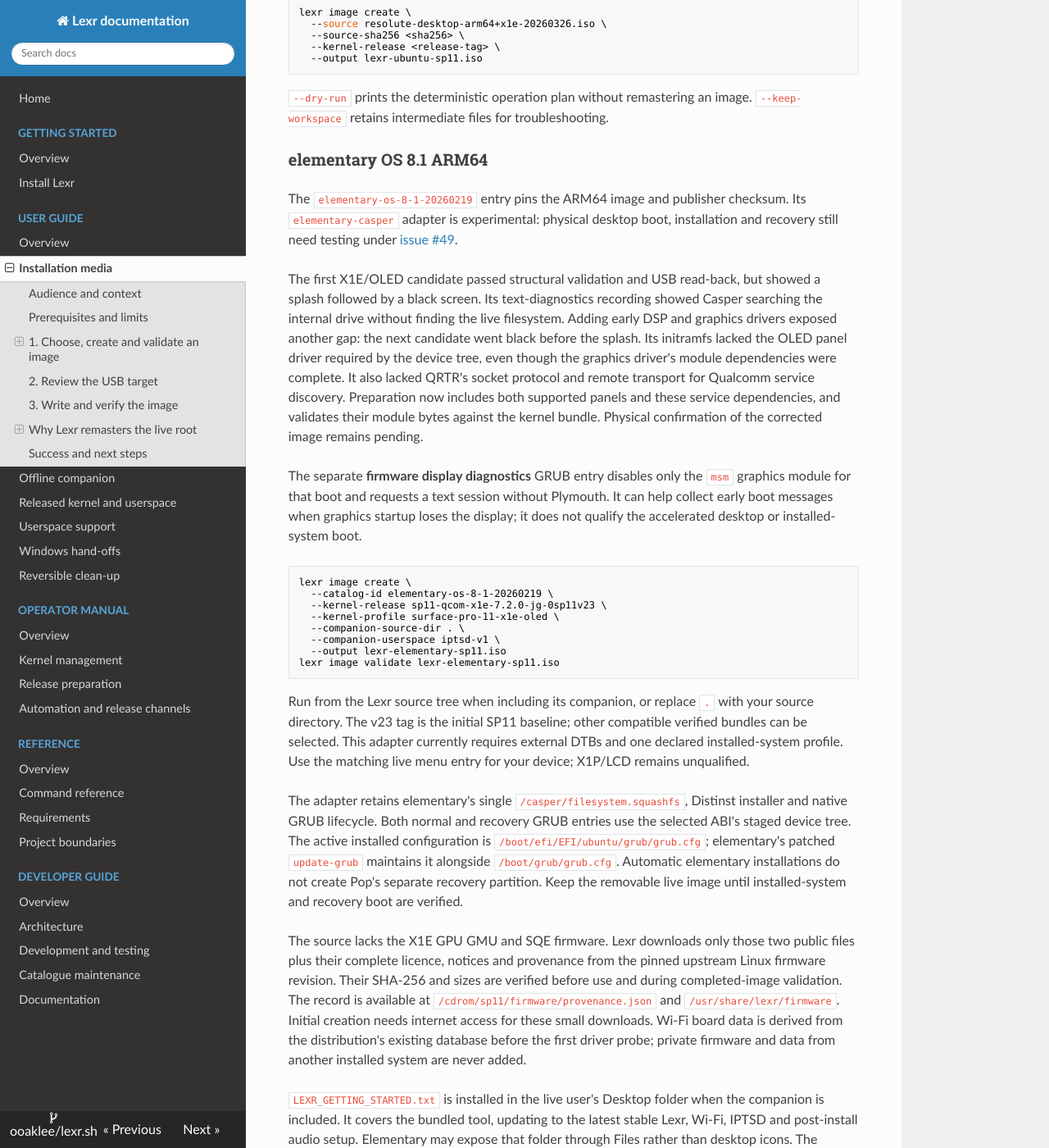
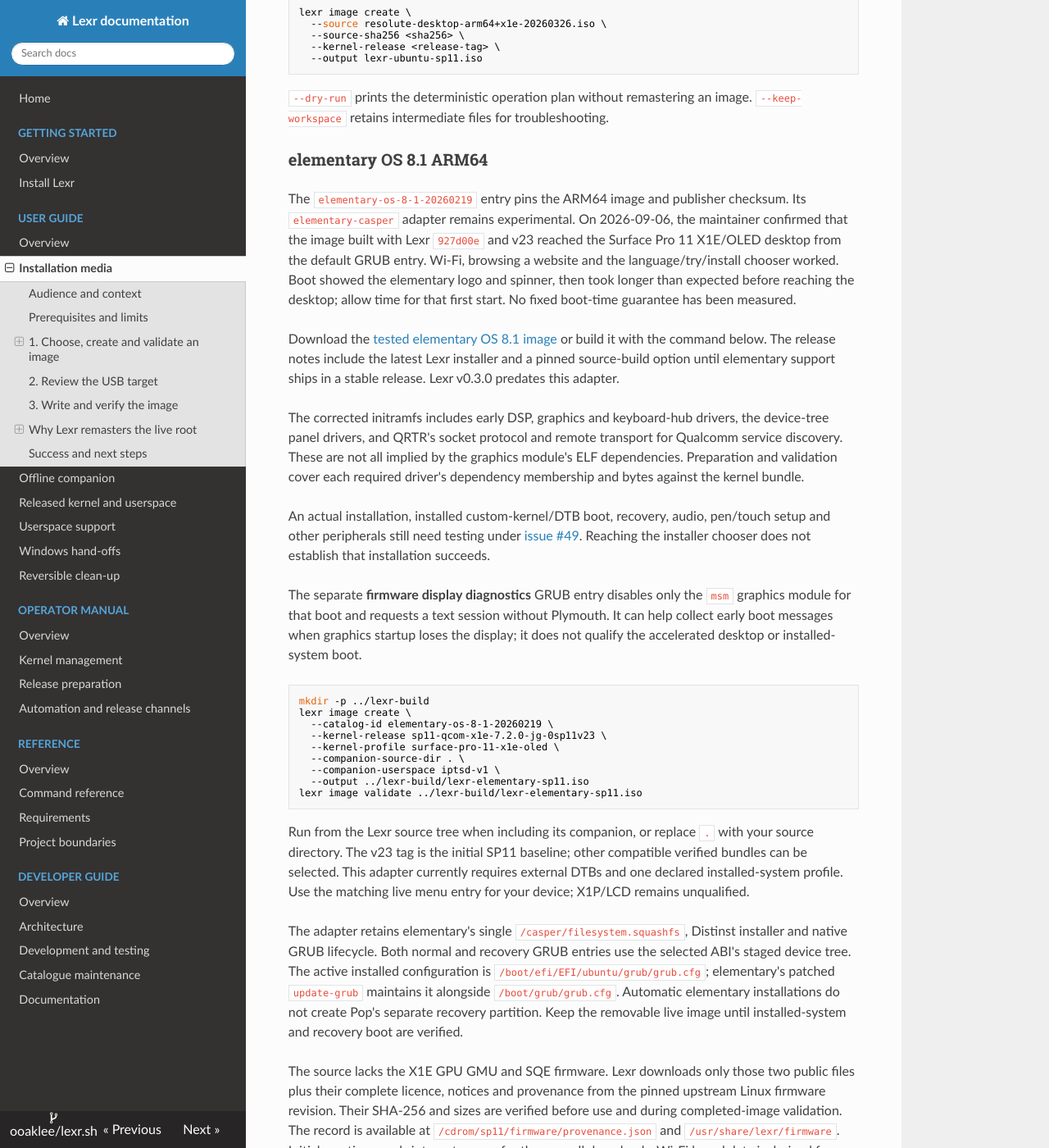
Before and after one commit to ooaklee/lexr.sh, an MkDocs documentation site: the page built from docs/user-guide/installation-media.md, in a window 1280 px wide and 1400 px high, scrolled down 2243 px. Shown: the whole window at 82% size. Built offline with MkDocs 1.6.1, drawn with Linux system fonts in a browser that asks for light colours; nearby versions of some CDN libraries; some of the changed text lies outside the part shown.

Commit message:
docs(image): record tested elementary live boot and download path

````diff
--- a/docs/user-guide/installation-media.md
+++ b/docs/user-guide/installation-media.md
@@ -95,20 +95,28 @@ lexr image create \
 ### elementary OS 8.1 ARM64
 
 The `elementary-os-8-1-20260219` entry pins the ARM64 image and publisher checksum.
-Its `elementary-casper` adapter is experimental: physical desktop boot,
-installation and recovery still need testing under
-[issue #49](https://github.com/ooaklee/lexr.sh/issues/49).
+Its `elementary-casper` adapter remains experimental. On 2026-09-06, the maintainer
+confirmed that the image built with Lexr `927d00e` and v23 reached the Surface Pro
+11 X1E/OLED desktop from the default GRUB entry. Wi-Fi, browsing a website and the
+language/try/install chooser worked. Boot showed the elementary logo and spinner,
+then took longer than expected before reaching the desktop; allow time for that
+first start. No fixed boot-time guarantee has been measured.
 
-The first X1E/OLED candidate passed structural validation and USB read-back,
-but showed a splash followed by a black screen. Its text-diagnostics recording
-showed Casper searching the internal drive without finding the live filesystem.
-Adding early DSP and graphics drivers exposed another gap: the next candidate
-went black before the splash. Its initramfs lacked the OLED panel driver required
-by the device tree, even though the graphics driver's module dependencies were
-complete. It also lacked QRTR's socket protocol and remote transport for Qualcomm
-service discovery. Preparation now includes both supported panels and these
-service dependencies, and validates their module bytes against the kernel bundle.
-Physical confirmation of the corrected image remains pending.
+Download the [tested elementary OS 8.1 image](https://github.com/ooaklee/linux-surface-pro-11-oe/releases/tag/sp11-elementary-os-8.1-v23-20260906)
+or build it with the command below. The release notes include the latest Lexr
+installer and a pinned source-build option until elementary support ships in a
+stable release. Lexr v0.3.0 predates this adapter.
+
+The corrected initramfs includes early DSP, graphics and keyboard-hub drivers,
+the device-tree panel drivers, and QRTR's socket protocol and remote transport
+for Qualcomm service discovery. These are not all implied by the graphics
+module's ELF dependencies. Preparation and validation cover each required
+driver's dependency membership and bytes against the kernel bundle.
+
+An actual installation, installed custom-kernel/DTB boot, recovery, audio,
+pen/touch setup and other peripherals still need testing under
+[issue #49](https://github.com/ooaklee/lexr.sh/issues/49). Reaching the installer
+chooser does not establish that installation succeeds.
 
 The separate **firmware display diagnostics** GRUB entry disables only the `msm`
 graphics module for that boot and requests a text session without Plymouth.
@@ -116,14 +124,15 @@ It can help collect early boot messages when graphics startup loses the display;
 it does not qualify the accelerated desktop or installed-system boot.
 
 ```sh
+mkdir -p ../lexr-build
 lexr image create \
   --catalog-id elementary-os-8-1-20260219 \
   --kernel-release sp11-qcom-x1e-7.2.0-jg-0sp11v23 \
   --kernel-profile surface-pro-11-x1e-oled \
   --companion-source-dir . \
   --companion-userspace iptsd-v1 \
-  --output lexr-elementary-sp11.iso
-lexr image validate lexr-elementary-sp11.iso
+  --output ../lexr-build/lexr-elementary-sp11.iso
+lexr image validate ../lexr-build/lexr-elementary-sp11.iso
 ```
 
 Run from the Lexr source tree when including its companion, or replace `.` with
@@ -284,8 +293,9 @@ the complete EROFS, RPM, Anaconda, boot-policy, and validation decision.
 
 ### Shared boot and publication safeguards
 
-Both source images are hybrid boot media with an appended GPT EFI System
-Partition. Ubuntu binds Casper to its generated UUID; Fedora binds
+The Ubuntu and Fedora source images are hybrid boot media with an appended GPT
+EFI System Partition; the elementary adapter adds a USB GPT ESP to its optical
+source. Ubuntu and elementary bind Casper to their generated UUIDs; Fedora binds
 `dracut-live` to the pinned `Fedora-WS-Live-44` volume label and preserves the
 ESP marker which hands off to `/boot/grub2/grub.cfg`. Validation checks those
 identities together with the boot records, kernel, initramfs, module tree,
--- a/supported-isos.json
+++ b/supported-isos.json
@@ -48,7 +48,7 @@
       "compatibility_notes": [
         "Experimental SP11 adapter preserves elementary's single Casper filesystem and pairs the custom kernel with external device trees.",
         "Elementary's Distinst installer uses GRUB, and its update-grub patches both /boot/grub/grub.cfg and /boot/efi/EFI/ubuntu/grub/grub.cfg; no systemd-boot or automatic Pop-style recovery partition is involved.",
-        "Physical boot and installation qualification are pending; the adapter makes no hardware qualification claim.",
+        "The maintainer confirmed X1E/OLED live desktop boot, Wi-Fi, web browsing and the language/try/install chooser with Lexr 927d00e and v23 on 2026-09-06; installation, recovery, other peripherals and X1P/LCD remain unqualified.",
         "The mirror download matches the ARM64 SHA-256 published at https://elementary.io/docs/installation.",
         "Complete end-to-end testing is still required for this image, especially to confirm its image structure and bootability."
       ],
````
Also changed, not shown: CHANGELOG.md (+4 -2 lines), README.md (+21 -13 lines), docs/adr/adr-032-elementary-casper-and-grub-handoff.md (+9 -5 lines), docs/developer-guide/catalogues.md (+3 -3 lines), docs/reference/requirements.md (+1 -1 lines), docs/user-guide/offline-companion.md (+12 -6 lines).
